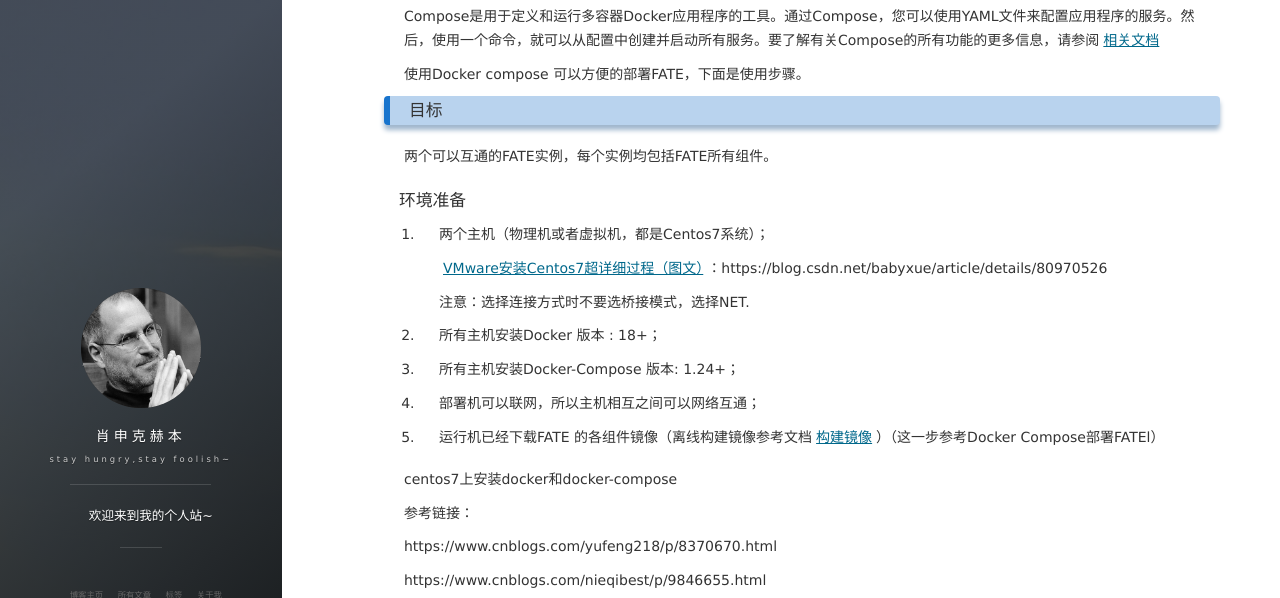
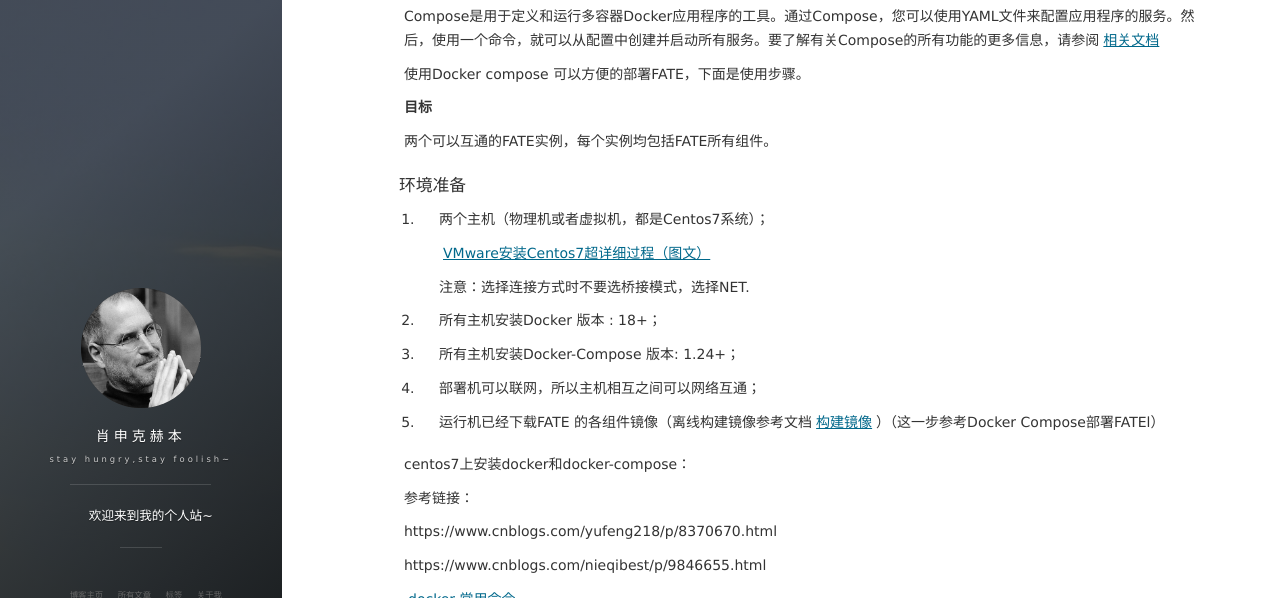
Before and after one commit to nilzzzz/nilzzzz.github.io, a Jekyll site: the page built from _posts/2020-05-09-FATE.md, in a window 1280 px wide and 900 px high, scrolled down 700 px, cut to the strip 0-598 px from the top of the window. Built offline with Jekyll 4.4.1, drawn with Linux system fonts in a browser that asks for light colours; nearby versions of some CDN libraries; comment, search, counter and statistics services are not loaded.

Commit message:
update FATE

````diff
--- a/_posts/2020-05-09-FATE.md
+++ b/_posts/2020-05-09-FATE.md
@@ -12,7 +12,9 @@
 
 
 
-![image-20200507153237255](C:\Users\qing\AppData\Roaming\Typora\typora-user-images\image-20200507153237255.png)
+![image-20200507153237255](https://gitee.com/XiaoShenKeHeBen/Static/raw/master/image/202005/07/153258-522937.png)
+
+
 
 ### FATE的部署模型以及基于Docker-Compose快速部署联邦学习开发实验环境
 
@@ -22,7 +24,7 @@
 
 使用Docker compose 可以方便的部署FATE，下面是使用步骤。
 
-### 目标
+**目标**
 
 两个可以互通的FATE实例，每个实例均包括FATE所有组件。
 
@@ -30,7 +32,7 @@
 
 1. 两个主机（物理机或者虚拟机，都是Centos7系统）；
 
-    [VMware安装Centos7超详细过程（图文）](https://blog.csdn.net/babyxue/article/details/80970526)：https://blog.csdn.net/babyxue/article/details/80970526
+    [VMware安装Centos7超详细过程（图文）](https://blog.csdn.net/babyxue/article/details/80970526)
 
    注意：选择连接方式时不要选桥接模式，选择NET.
 
@@ -42,7 +44,7 @@
 
 5. 运行机已经下载FATE 的各组件镜像（离线构建镜像参考文档[构建镜像](https://github.com/FederatedAI/FATE/tree/master/docker-build)）（这一步参考Docker Compose部署FATEl）
 
-centos7上安装docker和docker-compose
+centos7上安装docker和docker-compose：
 
 参考链接：
 
@@ -300,7 +302,7 @@
 $ python fate_flow_client.py -f load -c examples/publish_load_model.json
 ```
 
-![image-20200507165952098](C:\Users\qing\AppData\Roaming\Typora\typora-user-images\image-20200507165952098.png)
+![image-20200507165952098](https://gitee.com/XiaoShenKeHeBen/Static/raw/master/image/202005/07/165959-697936.png)
 
 
 
````
